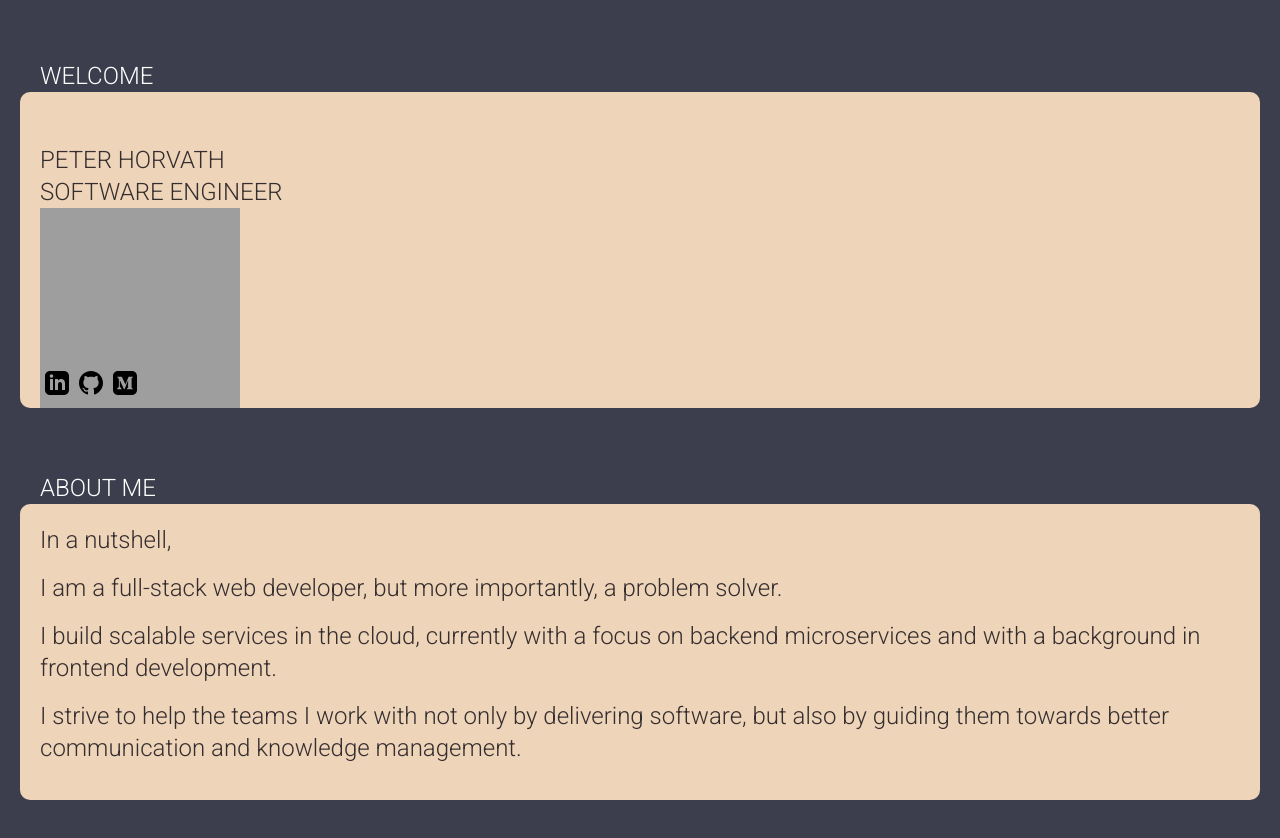
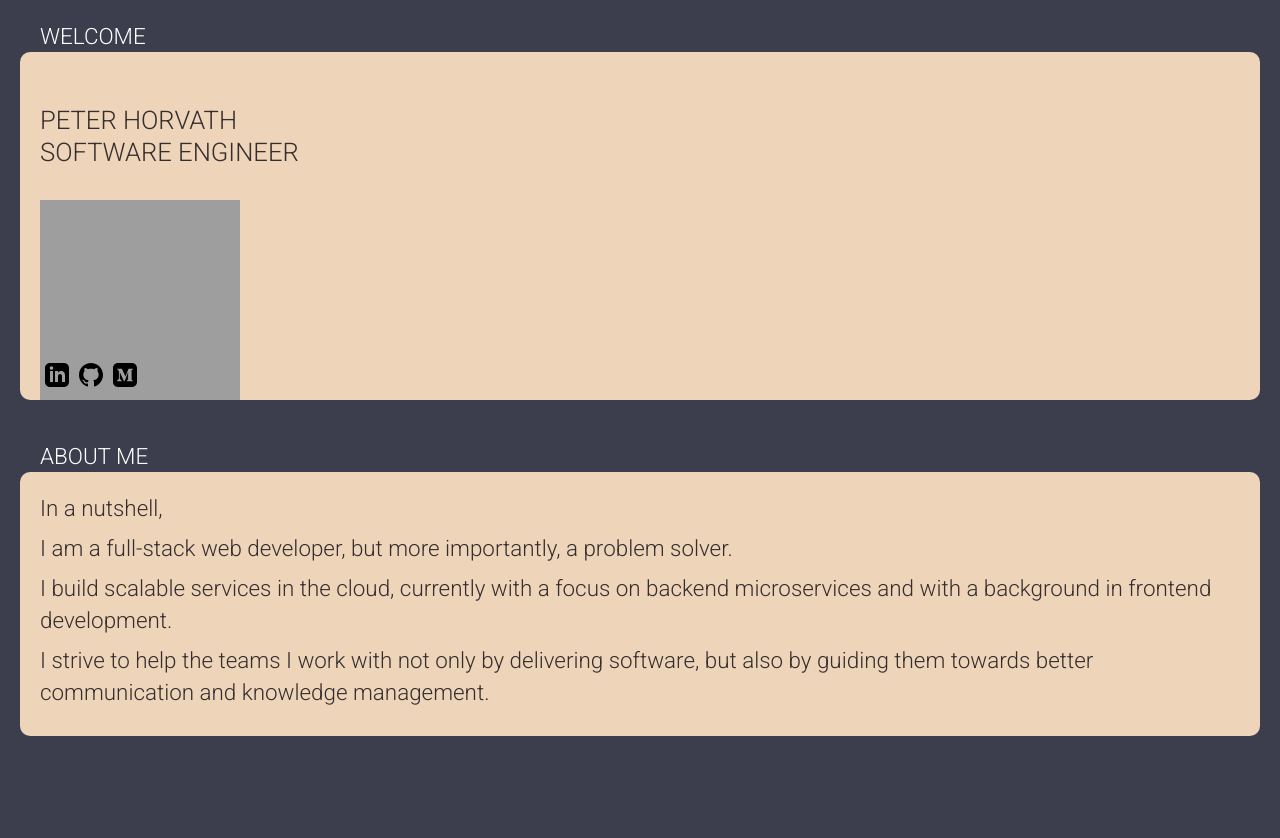
Before and after one commit to pehor/myportfoliowebsite, a Next.js app: page / in a window 1280 px wide. Shown: the top 838 px of the page. After the commit the page ends 800 px from the top, so only its background shows below. Built offline with nearby package versions, Linux system fonts and the light colour scheme; grey boxes are pictures that could not be loaded.

Commit message:
Updated styling

```diff
--- a/src/commonStyles/commonResets.scss
+++ b/src/commonStyles/commonResets.scss
@@ -13,7 +13,7 @@ a {
 }
 
 h1 {
-  font-size: 2rem;
+  font-size: $large-font-size;
 }
 
 p {
--- a/src/commonStyles/variables.scss
+++ b/src/commonStyles/variables.scss
@@ -14,5 +14,6 @@ $diagram-color-light: $palette4;
 $diagram-color-dark: $palette5;
 
 $main-font: 'Roboto', sans-serif;
-$main-font-size: 1.5rem;
+$main-font-size: 1.4rem;
+$large-font-size: 1.6rem;
 $main-line-height: 2rem;
--- a/src/components/aboutCard.module.scss
+++ b/src/components/aboutCard.module.scss
@@ -1,3 +1,3 @@
 .aboutCard p {
-  margin-bottom: 1rem;
+  margin-bottom: 0.5rem;
 }
--- a/src/components/mainContainer.module.scss
+++ b/src/components/mainContainer.module.scss
@@ -15,7 +15,7 @@ a {
 }
 
 .pageHeader {
-  height: 60px
+  height: 20px
 }
 
 .container {
--- a/src/components/spacer.module.scss
+++ b/src/components/spacer.module.scss
@@ -1,5 +1,5 @@
 @import '../commonStyles/variables';
 
 .spacer {
-  height: $main-line-height;
+  height: 0.25 * $main-line-height;
 }
--- a/src/components/welcomeCard.jsx
+++ b/src/components/welcomeCard.jsx
@@ -11,9 +11,8 @@ export default function WelcomeCard () {
       <CardContainer className={ styles.welcomeCard } preHeaderContent={'WELCOME'}>
         <div className={ commonStyles.left }>
           <br/>
-          PETER HORVATH
-          <br/>
-          SOFTWARE ENGINEER
+          <h1>PETER HORVATH</h1>
+          <h1>SOFTWARE ENGINEER</h1>
           <br/>
           <div className={ styles.socialLinks }>
             <LinkedLogo src='/linkedin.svg' alt='LinkedIn' target='https://www.linkedin.com/in/peter-horvath'/>
```
